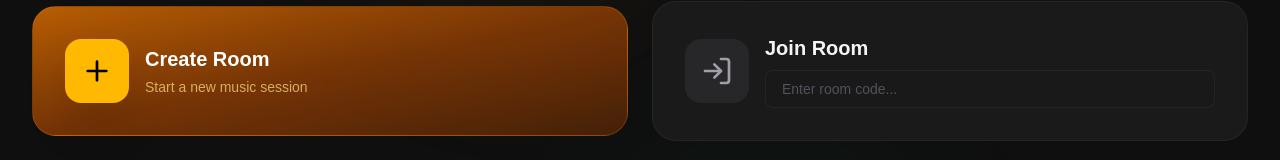
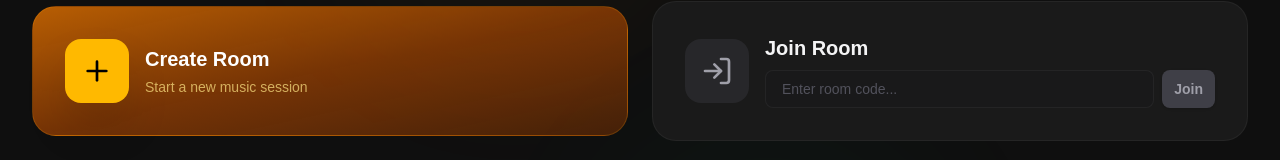
Before and after one commit to kaushal-kumar-it/playsync, a Next.js app in the folder main_frotend/: page /dashboard in a window 1280 px wide. Shown: the part 310-470 px from the top of the page. Built offline with nearby package versions, Linux system fonts and the light colour scheme; no server answers; sample sign-in values are in the browser's storage.

Commit message:
added join button

```diff
--- a/main_frotend/src/app/dashboard/page.tsx
+++ b/main_frotend/src/app/dashboard/page.tsx
@@ -260,7 +260,7 @@ export default function DashboardPage() {
                   <h3 className="text-lg sm:text-xl font-bold text-zinc-100 mb-2">
                     Join Room
                   </h3>
-                  <div className="relative">
+                  <div className="relative flex gap-2">
                     <input
                       type="text"
                       placeholder="Enter room code..."
@@ -271,8 +271,16 @@ export default function DashboardPage() {
                           joinRoom(joinCode);
                         }
                       }}
-                      className="w-full bg-zinc-900/50 border border-white/5 rounded-lg px-3 sm:px-4 py-2 text-xs sm:text-sm text-zinc-100 placeholder:text-zinc-600 focus:outline-none focus:border-zinc-700 transition-all"
+                      className="flex-1 bg-zinc-900/50 border border-white/5 rounded-lg px-3 sm:px-4 py-2 text-xs sm:text-sm text-zinc-100 placeholder:text-zinc-600 focus:outline-none focus:border-zinc-700 transition-all"
                     />
+                    <button
+                      type="button"
+                      disabled={!joinCode.trim()}
+                      onClick={() => joinCode.trim() && joinRoom(joinCode)}
+                      className="px-3 py-2 rounded-lg bg-amber-500 text-black font-semibold text-xs sm:text-sm shadow hover:bg-amber-400 disabled:bg-zinc-700 disabled:text-zinc-400 transition-all"
+                    >
+                      Join
+                    </button>
                   </div>
                 </div>
               </div>
```
